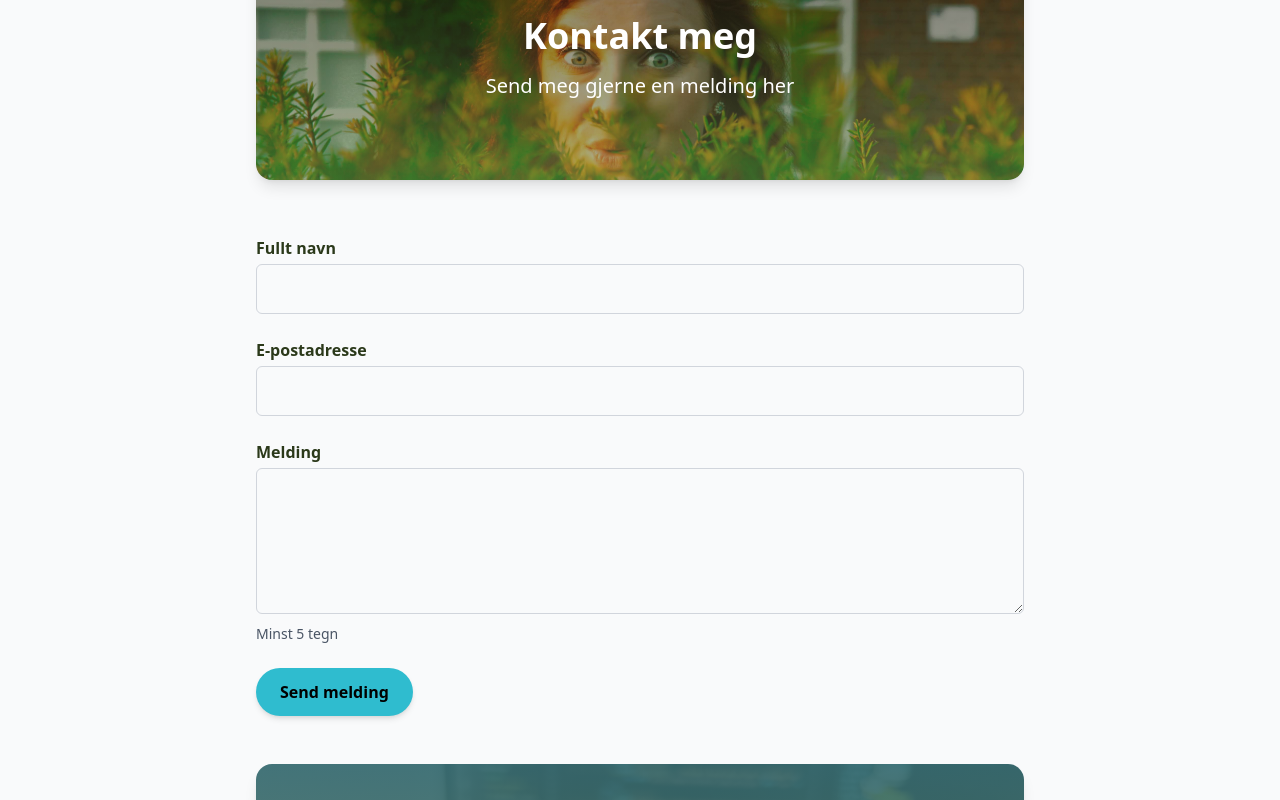
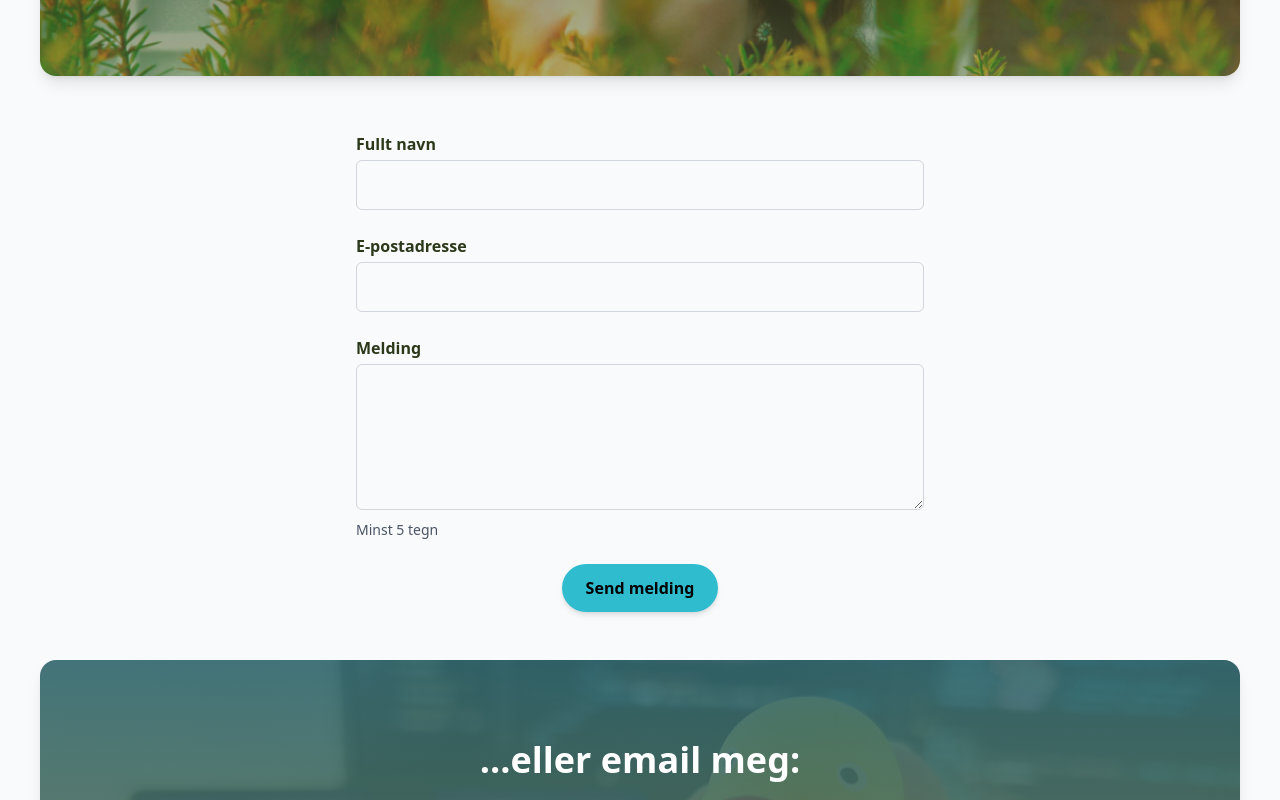
Before and after one commit to elanetto/Portfolio-2, a React (Vite) app: page /contact in a window 1280 px wide. Shown: the part 800-1600 px from the top of the page. Built offline with nearby package versions, Linux system fonts and the light colour scheme.

Commit message:
Added 404 page, edited text for portfolio cards and pages, and edited layout on contact page

```diff
--- a/src/Pages/Contact/index.jsx
+++ b/src/Pages/Contact/index.jsx
@@ -58,7 +58,7 @@ export default function Contact() {
 
   return (
     <section
-      className="min-h-screen px-4 py-20 max-w-[800px] mx-auto text-dark-green"
+      className="min-h-screen  max-w-[1200px] mx-auto text-dark-green"
       aria-labelledby="contact-heading"
     >
       <div>
@@ -153,7 +153,13 @@ export default function Contact() {
               </p>
             </div>
           </div>
-          <form onSubmit={handleSubmit} className="space-y-6">
+
+          {/* Kontakt sjema */}
+          <div className="flex justify-center">
+            <form
+              onSubmit={handleSubmit}
+              className="space-y-6 max-w-[600px] w-full px-4"
+            >
               <div>
                 <label htmlFor="name" className="block font-semibold mb-1">
                   Fullt navn
@@ -201,15 +207,18 @@ export default function Contact() {
                 <p className="text-sm text-gray-600 mt-1">Minst 5 tegn</p>
               </div>
 
+              <div className="flex justify-center">
                 <button
                   type="submit"
                   className="bg-cyan-blue text-black font-semibold px-6 py-3 rounded-full hover:bg-dark-green hover:text-white transition-colors duration-300 shadow-md"
                 >
                   Send melding
                 </button>
+              </div>
 
               {error && <p className="text-red-500 text-sm mt-4">{error}</p>}
             </form>
+          </div>
 
           <div
             className="relative bg-cover bg-center bg-no-repeat py-20 px-6 text-white text-center rounded-2xl shadow-lg mb-12 mt-12"
--- /dev/null
+++ b/src/Pages/NotFound/index.jsx
@@ -0,0 +1,18 @@
+import { Link } from "react-router-dom";
+
+function NotFound() {
+  return (
+    <div className="min-h-screen flex flex-col items-center justify-center bg-cream text-espressoy px-4 text-center">
+      <h1 className="text-6xl font-bold mb-4">404</h1>
+      <p className="text-xl mb-6">Oops! Siden finnes ikke.</p>
+      <Link
+        to="/"
+        className="px-4 py-2 bg-goldy text-white rounded-xl hover:bg-espressoy transition"
+      >
+        Tilbake til forsiden
+      </Link>
+    </div>
+  );
+}
+
+export default NotFound;
--- a/src/Pages/Portfolio/AuctionHouse/index.jsx
+++ b/src/Pages/Portfolio/AuctionHouse/index.jsx
@@ -10,7 +10,8 @@ function AuctionHouse() {
     <PortfolioLayout
       title="Auction House"
       description="Auction House er et auksjonsnettsted utviklet som mitt semesterprosjekt, laget første halvdel av mitt andre år av Frontend-utdanningen min ved Noroff. Målet var å bygge en fullverdig nettapplikasjon hvor brukere kan opprette, by på og administrere auksjoner – kun ved bruk av HTML, JavaScript, og en valgt CSS-rammeverk. Jeg valgte å bruke Tailwind CSS og Vite for å optimalisere utviklingsflyten."
-      reflections="Når jeg ser over denne oppgaven bare et halvt år senere, så har jeg vokst så mye som utvikler at jeg ser flere muligheter for å løfte dette til et mye bedre prosjekt. Spesielt med bruk av React."
+      reflections="Når jeg ser over denne oppgaven bare et halvt år senere, så har jeg vokst så mye som utvikler at jeg ser flere muligheter for å løfte dette til et mye bedre prosjekt.
+      Prosjektet kunne med fordel ha brukt APIen bedre med både søkemotor og innhenting av alle produkter. I tillegg skulle alle brukere ha fått sett på sin side hvilke auctions de aktivt byr på nå. Prosjektet ville også ha hatt en bedre flyt om det var bygd med komponeneter i React, heller enn i ren JavaScript."
       images={[
         AuctionHouseImg1,
         AuctionHouseImg2,
--- a/src/Pages/Portfolio/eShop/index.jsx
+++ b/src/Pages/Portfolio/eShop/index.jsx
@@ -9,7 +9,7 @@ function Nettbutikk() {
     <PortfolioLayout
       title="eShop"
       description="Dette prosjektet er en fiktiv nettbutikk utviklet med React, Vite, Tailwind og vanilla JavaScript, basert på en gitt API med 25 produkter. Oppgaven gikk ut på å sette opp en fullverdig frontend-løsning med handlekurv og valideringslogikk."
-      reflections="Dette prosjektet er det første react prosjektet jeg har gjort med en gitt API."
+      reflections="Dette prosjektet er det første react prosjektet jeg har gjort med en gitt API. Det viktigte med dette prosjektet var å få koden til å fungere: Altså at nettsiden skulle fungere i forhold til søking og kjøping av de 25 tilgjengelige produktene. I ettertid er mitt største forbedringspotensial i dette prosjektet designen av nettsiden. Blåfargen får siden til å se halvferdig ut."
       images={[eShopImg1, eShopImg2, eShopImg3]}
       icons={[
         TechIcons.react,
--- a/src/components/ProductList/index.jsx
+++ b/src/components/ProductList/index.jsx
@@ -8,13 +8,13 @@ import eShopImg from "../../assets/portfolio/card/eShop-1.jpg";
 import eShopHover from "../../assets/portfolio/card/eShop-video-hover.mp4";
 
 const holidazeText =
-  "En booking nettide: Søk, book eller legg ut dine egne venues. Skoleoppgave i Frontendutvikling på Noroff. Nettsiden bruker en API.";
+  "En booking nettide: Søk, book eller legg ut dine egne venues. Jeg har lagd en whimsical og leken nettsidedesign, og bygd en sofistikert søkemotor. Bygd med fokus på tilgjengelighet.";
 
 const auctionHouseText =
-  "En auksjonsnettside hvor man kan søke, by på og delta på auksjoner. Man kan også legge ut egne produkter. API fra Noroff. Skoleoppgave.";
+  "En auksjonsnettside hvor man kan søke, by på og delta på auksjoner. Man kan også legge ut egne produkter. WAP-vennlig design. Lag din egen bruker for å delta på auksjoner.";
 
 const eShopText =
-  "En enkel e-handelsnettsted hvor man kan søke etter produkter og kjøpe dem. Skoleoppgave med en gitt API fra Noroff.";
+  "Et enkel e-handelsnettsted hvor man kan søke etter produkter og 'kjøpe' dem. Brukervennlig kasse-system og enkel åpning av produkter. Skreddersydd for mobil og nettbrett.";
 
 function ProductList() {
   return (
--- a/src/main.jsx
+++ b/src/main.jsx
@@ -10,6 +10,7 @@ import Nettbutikk from "./Pages/Portfolio/eShop";
 import Contact from "./Pages/Contact";
 import { Toaster } from "react-hot-toast";
 import { ScrollProvider } from "./context/ScrollProvider";
+import NotFound from "./Pages/NotFound";
 
 const router = createBrowserRouter([
   {
@@ -30,6 +31,10 @@ const router = createBrowserRouter([
       {
         path: "eshop",
         element: <Nettbutikk />,
+      },
+      {
+        path: "*",
+        element: <NotFound />,
       },
     ],
   },
```
Lines whose indentation alone changed are shown as unchanged.
